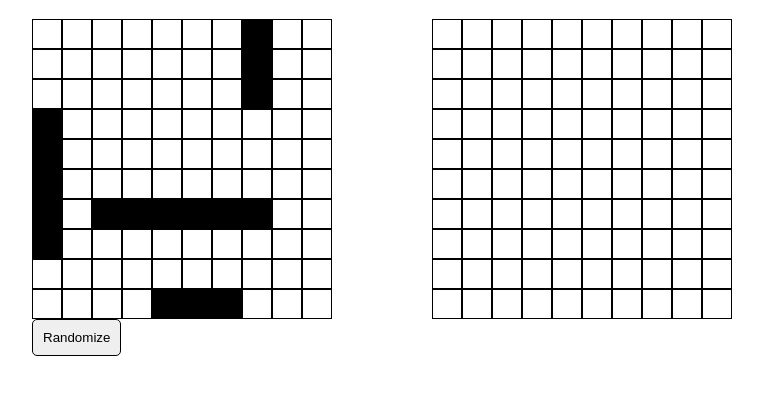
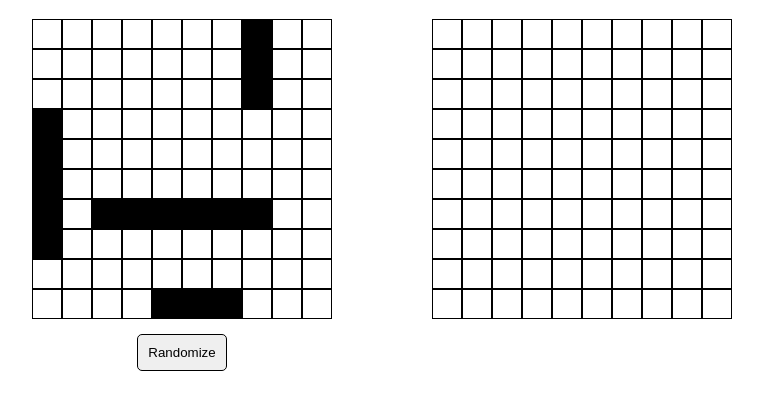
Before and after one commit to ayoyeniyi/brisingr, a website built with webpack: page src/index.html in a window 1280 px wide. Shown: the part 69-478 px from the top of the page, without its empty margins (258-1021 px from the left). Built offline with nearby package versions, Linux system fonts and the light colour scheme.

Commit message:
style player one container

```diff
--- a/src/styles.css
+++ b/src/styles.css
@@ -25,6 +25,13 @@ header {
     gap: 100px;
 }
 
+.player-one {
+    display: flex;
+    flex-direction: column;
+    align-items: center;
+    gap: 15px;
+}
+
 .randomize {
     padding: 10px;
     border-radius: 5px;
```
